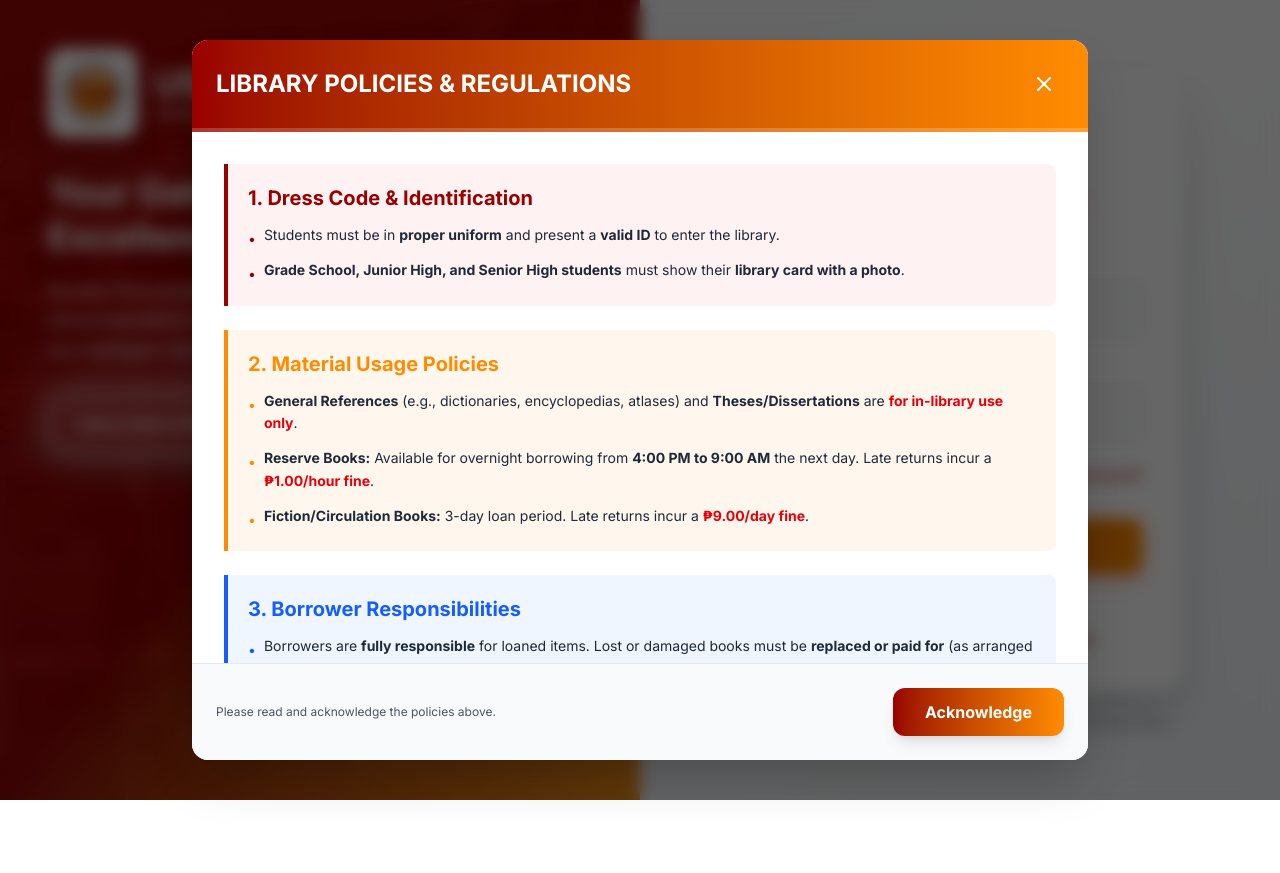
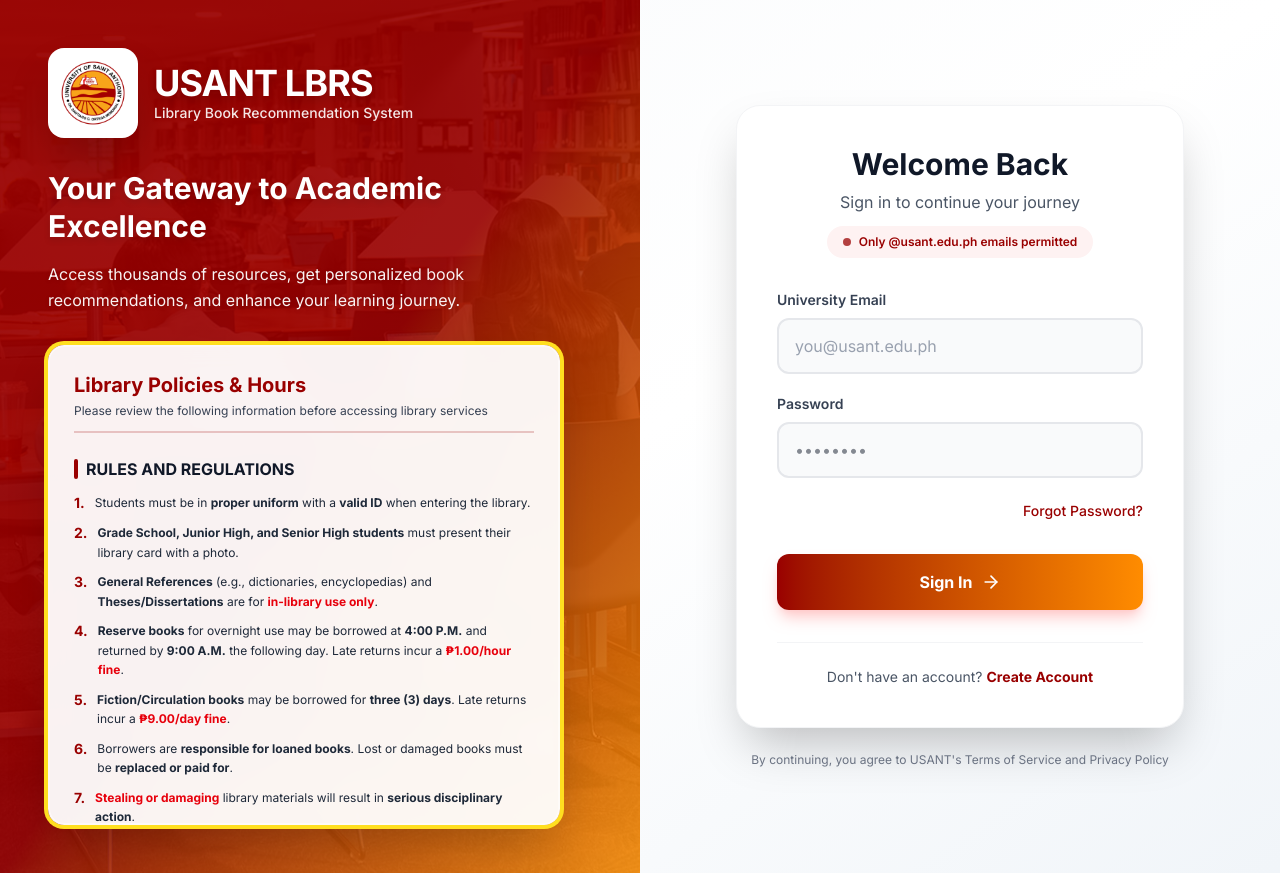
Before and after one commit to JLQuejaro/lbrs-usant, a Next.js app: page / in a window 1280 px wide. Before the commit the page ends 800 px from the top, so only its background shows below. Built offline with nearby package versions, Linux system fonts and the light colour scheme.

Commit message:
feat: add LibraryInfoPanel component for displaying library policies and hours

```diff
--- /dev/null
+++ b/src/app/components/LibraryInfoPanel.tsx
@@ -0,0 +1,125 @@
+"use client";
+
+import { useState } from 'react';
+
+export default function LibraryInfoPanel() {
+  const [isFirstVisit] = useState(() => {
+    if (typeof window !== 'undefined') {
+      const hasSeenPanel = localStorage.getItem('library-panel-seen');
+      if (!hasSeenPanel) {
+        localStorage.setItem('library-panel-seen', 'true');
+        return true;
+      }
+    }
+    return false;
+  });
+
+  return (
+    <div
+      className={`bg-white/95 backdrop-blur-md border-2 border-white/50 rounded-2xl shadow-2xl p-6 overflow-y-auto max-h-[60vh] transition-all duration-500 scrollbar-hide ${
+        isFirstVisit ? 'ring-4 ring-yellow-300 ring-opacity-70 animate-pulse' : ''
+      }`}
+      style={{ animationDuration: '2s', animationIterationCount: '3' }}
+    >
+      <div className="space-y-6">
+        {/* Header */}
+        <div className="border-b-2 border-usant-red/20 pb-3">
+          <h2 className="text-xl font-bold text-usant-red mb-1">Library Policies & Hours</h2>
+          <p className="text-xs text-gray-700">Please review the following information before accessing library services</p>
+        </div>
+
+        {/* Rules & Regulations */}
+        <section>
+          <h3 className="text-base font-bold text-gray-900 mb-3 flex items-center gap-2">
+            <span className="w-1 h-5 bg-usant-red rounded-full"></span>
+            RULES AND REGULATIONS
+          </h3>
+          <ol className="space-y-2.5 text-xs text-gray-800 leading-relaxed">
+            <li className="flex gap-2.5">
+              <span className="font-bold text-usant-red flex-shrink-0 text-sm">1.</span>
+              <span>Students must be in <strong>proper uniform</strong> with a <strong>valid ID</strong> when entering the library.</span>
+            </li>
+            <li className="flex gap-2.5">
+              <span className="font-bold text-usant-red flex-shrink-0 text-sm">2.</span>
+              <span><strong>Grade School, Junior High, and Senior High students</strong> must present their library card with a photo.</span>
+            </li>
+            <li className="flex gap-2.5">
+              <span className="font-bold text-usant-red flex-shrink-0 text-sm">3.</span>
+              <span><strong>General References</strong> (e.g., dictionaries, encyclopedias) and <strong>Theses/Dissertations</strong> are for <strong className="text-red-600">in-library use only</strong>.</span>
+            </li>
+            <li className="flex gap-2.5">
+              <span className="font-bold text-usant-red flex-shrink-0 text-sm">4.</span>
+              <span><strong>Reserve books</strong> for overnight use may be borrowed at <strong>4:00 P.M.</strong> and returned by <strong>9:00 A.M.</strong> the following day. Late returns incur a <strong className="text-red-600">₱1.00/hour fine</strong>.</span>
+            </li>
+            <li className="flex gap-2.5">
+              <span className="font-bold text-usant-red flex-shrink-0 text-sm">5.</span>
+              <span><strong>Fiction/Circulation books</strong> may be borrowed for <strong>three (3) days</strong>. Late returns incur a <strong className="text-red-600">₱9.00/day fine</strong>.</span>
+            </li>
+            <li className="flex gap-2.5">
+              <span className="font-bold text-usant-red flex-shrink-0 text-sm">6.</span>
+              <span>Borrowers are <strong>responsible for loaned books</strong>. Lost or damaged books must be <strong>replaced or paid for</strong>.</span>
+            </li>
+            <li className="flex gap-2.5">
+              <span className="font-bold text-usant-red flex-shrink-0 text-sm">7.</span>
+              <span><strong className="text-red-600">Stealing or damaging</strong> library materials will result in <strong>serious disciplinary action</strong>.</span>
+            </li>
+            <li className="flex gap-2.5">
+              <span className="font-bold text-usant-red flex-shrink-0 text-sm">8.</span>
+              <span><strong>Silence must be maintained</strong> in the library. Violations will result in disciplinary action.</span>
+            </li>
+            <li className="flex gap-2.5">
+              <span className="font-bold text-usant-red flex-shrink-0 text-sm">9.</span>
+              <span>Only <strong>faculty members</strong> may borrow reference books.</span>
+            </li>
+          </ol>
+        </section>
+
+        {/* Library Hours */}
+        <section>
+          <h3 className="text-base font-bold text-gray-900 mb-3 flex items-center gap-2">
+            <span className="w-1 h-5 bg-usant-orange rounded-full"></span>
+            LIBRARY HOURS/SCHEDULE
+          </h3>
+          <div className="bg-gradient-to-br from-blue-50 to-indigo-50 rounded-lg p-3 border border-blue-200">
+            <table className="w-full text-xs">
+              <thead>
+                <tr className="border-b-2 border-usant-red">
+                  <th className="text-left py-1.5 font-bold text-gray-900">Library</th>
+                  <th className="text-left py-1.5 font-bold text-gray-900">Time</th>
+                  <th className="text-left py-1.5 font-bold text-gray-900">Days</th>
+                </tr>
+              </thead>
+              <tbody className="divide-y divide-gray-200">
+                <tr className="hover:bg-white/50">
+                  <td className="py-2 font-semibold text-gray-800">Grade School</td>
+                  <td className="py-2 text-gray-700">7:30 AM - 5:00 PM</td>
+                  <td className="py-2 text-gray-700">Mon-Fri</td>
+                </tr>
+                <tr className="hover:bg-white/50">
+                  <td className="py-2 font-semibold text-gray-800">Junior High</td>
+                  <td className="py-2 text-gray-700">7:30 AM - 5:00 PM</td>
+                  <td className="py-2 text-gray-700">Mon-Fri</td>
+                </tr>
+                <tr className="hover:bg-white/50">
+                  <td className="py-2 font-semibold text-gray-800">Senior High</td>
+                  <td className="py-2 text-gray-700">7:30 AM - 5:00 PM</td>
+                  <td className="py-2 text-gray-700">Mon-Fri</td>
+                </tr>
+                <tr className="hover:bg-white/50 bg-blue-50/50">
+                  <td className="py-2 font-semibold text-gray-800">College</td>
+                  <td className="py-2 text-gray-700">7:30 AM - 5:00 PM</td>
+                  <td className="py-2 text-gray-700 font-semibold">Mon-Sat</td>
+                </tr>
+                <tr className="hover:bg-white/50 bg-blue-50/50">
+                  <td className="py-2 font-semibold text-gray-800">Graduate School</td>
+                  <td className="py-2 text-gray-700">7:30 AM - 5:00 PM</td>
+                  <td className="py-2 text-gray-700 font-semibold">Mon-Sat</td>
+                </tr>
+              </tbody>
+            </table>
+          </div>
+        </section>
+      </div>
+    </div>
+  );
+}
--- a/src/app/globals.css
+++ b/src/app/globals.css
@@ -14,3 +14,14 @@
   color: black;
   font-family: var(--font-inter), sans-serif;
 }
+
+/* Hide scrollbar for Chrome, Safari and Opera */
+.scrollbar-hide::-webkit-scrollbar {
+  display: none;
+}
+
+/* Hide scrollbar for IE, Edge and Firefox */
+.scrollbar-hide {
+  -ms-overflow-style: none;  /* IE and Edge */
+  scrollbar-width: none;  /* Firefox */
+}
--- a/src/app/page.tsx
+++ b/src/app/page.tsx
@@ -1,13 +1,14 @@
 "use client";
 
-import { useState, useEffect } from 'react';
-import { ArrowRight, UserPlus, Loader2, BookOpen, GraduationCap, Users, Award, Check, X, AlertCircle, Shield } from 'lucide-react';
+import { useState } from 'react';
+import { ArrowRight, UserPlus, Loader2, Check, X, AlertCircle, Shield } from 'lucide-react';
 import Image from 'next/image';
 import { userTypesByRole, UserRole, UserType } from './lib/userTypes';
 import { useRouter } from 'next/navigation';
 import { useAuth } from './contexts/AuthContext';
 import { validatePassword, getStrengthColor, getStrengthLabel, getStrengthProgress } from './lib/passwordValidation';
 import LibraryInfoModal from './components/LibraryInfoModal';
+import LibraryInfoPanel from './components/LibraryInfoPanel';
 
 export default function AuthPage() {
   const router = useRouter();
@@ -30,17 +31,9 @@
   const [course, setCourse] = useState('Computer Science');
   const [yearLevel, setYearLevel] = useState('1st Year');
 
-  // Modal states
+  // Modal states (kept for mobile view)
   const [showRulesModal, setShowRulesModal] = useState(false);
   const [showHoursModal, setShowHoursModal] = useState(false);
-
-  // Auto-show rules modal on first visit
-  useEffect(() => {
-    const hasSeenRules = localStorage.getItem('library-rules-acknowledged');
-    if (!hasSeenRules) {
-      setShowRulesModal(true);
-    }
-  }, []);
 
   const handleRoleChange = (newRole: UserRole) => {
     setRole(newRole);
@@ -218,7 +211,7 @@
   return (
     <div className="flex min-h-screen w-full bg-gradient-to-br from-slate-50 via-white to-slate-100">
 
-      {/* LEFT SIDE: Picture Catalog & Branding */}
+      {/* LEFT SIDE: Picture Catalog, Branding & Info Panel */}
       <div className="hidden lg:flex w-1/2 flex-col relative overflow-hidden">
         {/* Background Image with Overlay */}
         <div className="absolute inset-0">
@@ -250,36 +243,17 @@
             </div>
 
             <div className="space-y-4 max-w-lg mb-8">
-              <h2 className="text-4xl font-bold text-white leading-tight drop-shadow-md">
+              <h2 className="text-3xl font-bold text-white leading-tight drop-shadow-md">
                 Your Gateway to Academic Excellence
               </h2>
-              <p className="text-lg text-white/95 leading-relaxed drop-shadow">
-                Access thousands of resources, get personalized book recommendations, and enhance your learning journey with our intelligent library system.
+              <p className="text-base text-white/95 leading-relaxed drop-shadow">
+                Access thousands of resources, get personalized book recommendations, and enhance your learning journey.
               </p>
             </div>
 
-            {/* Library Info Buttons */}
-            <div className="flex flex-row gap-4 max-w-lg">
-              <button
-                type="button"
-                onClick={() => setShowRulesModal(true)}
-                className="flex-1 text-center px-6 py-4 bg-white/20 hover:bg-white/30 backdrop-blur-md border-2 border-white/50 rounded-xl text-white font-bold text-sm transition-all focus:outline-none focus:ring-4 focus:ring-white/50 shadow-2xl hover:shadow-white/30 animate-pulse hover:animate-none hover:scale-105 active:scale-95"
-                style={{
-                  boxShadow: '0 0 30px rgba(255, 255, 255, 0.5), 0 0 60px rgba(255, 255, 255, 0.3), 0 10px 30px rgba(0, 0, 0, 0.3)'
-                }}
-              >
-                Library Rules & Regulations
-              </button>
-              <button
-                type="button"
-                onClick={() => setShowHoursModal(true)}
-                className="flex-1 text-center px-6 py-4 bg-white/20 hover:bg-white/30 backdrop-blur-md border-2 border-white/50 rounded-xl text-white font-bold text-sm transition-all focus:outline-none focus:ring-4 focus:ring-white/50 shadow-2xl hover:shadow-white/30 animate-pulse hover:animate-none hover:scale-105 active:scale-95"
-                style={{
-                  boxShadow: '0 0 30px rgba(255, 255, 255, 0.5), 0 0 60px rgba(255, 255, 255, 0.3), 0 10px 30px rgba(0, 0, 0, 0.3)'
-                }}
-              >
-                Library Hours/Schedule
-              </button>
+            {/* Library Info Panel - Below Branding */}
+            <div className="max-w-lg">
+              <LibraryInfoPanel />
             </div>
           </div>
 
@@ -288,15 +262,34 @@
       </div>
 
       {/* RIGHT SIDE: Auth Form */}
-      <div className="flex-1 flex items-center justify-center p-6 lg:p-12 overflow-y-auto">
+      <div className="flex-1 flex items-center justify-center p-6 lg:p-8 overflow-y-auto">
         <div className="w-full max-w-md">
 
-          {/* Mobile Logo */}
-          <div className="lg:hidden flex items-center justify-center gap-3 mb-8">
-            <Image src="/logo.png" alt="USANT Logo" width={50} height={50} className="object-contain" />
-            <div>
-              <h1 className="text-2xl font-bold text-usant-red">USANT LBRS</h1>
-              <p className="text-xs text-gray-600">Library System</p>
+          {/* Mobile Logo & Info Buttons */}
+          <div className="lg:hidden mb-8">
+            <div className="flex items-center justify-center gap-3 mb-4">
+              <Image src="/logo.png" alt="USANT Logo" width={50} height={50} className="object-contain" />
+              <div>
+                <h1 className="text-2xl font-bold text-usant-red">USANT LBRS</h1>
+                <p className="text-xs text-gray-600">Library System</p>
+              </div>
+            </div>
+            {/* Mobile Info Buttons */}
+            <div className="flex gap-2">
+              <button
+                type="button"
+                onClick={() => setShowRulesModal(true)}
+                className="flex-1 px-4 py-2 bg-usant-red/10 hover:bg-usant-red/20 border border-usant-red rounded-lg text-usant-red font-semibold text-xs transition-all"
+              >
+                Rules & Regulations
+              </button>
+              <button
+                type="button"
+                onClick={() => setShowHoursModal(true)}
+                className="flex-1 px-4 py-2 bg-usant-orange/10 hover:bg-usant-orange/20 border border-usant-orange rounded-lg text-usant-orange font-semibold text-xs transition-all"
+              >
+                Library Hours
+              </button>
             </div>
           </div>
 
```
